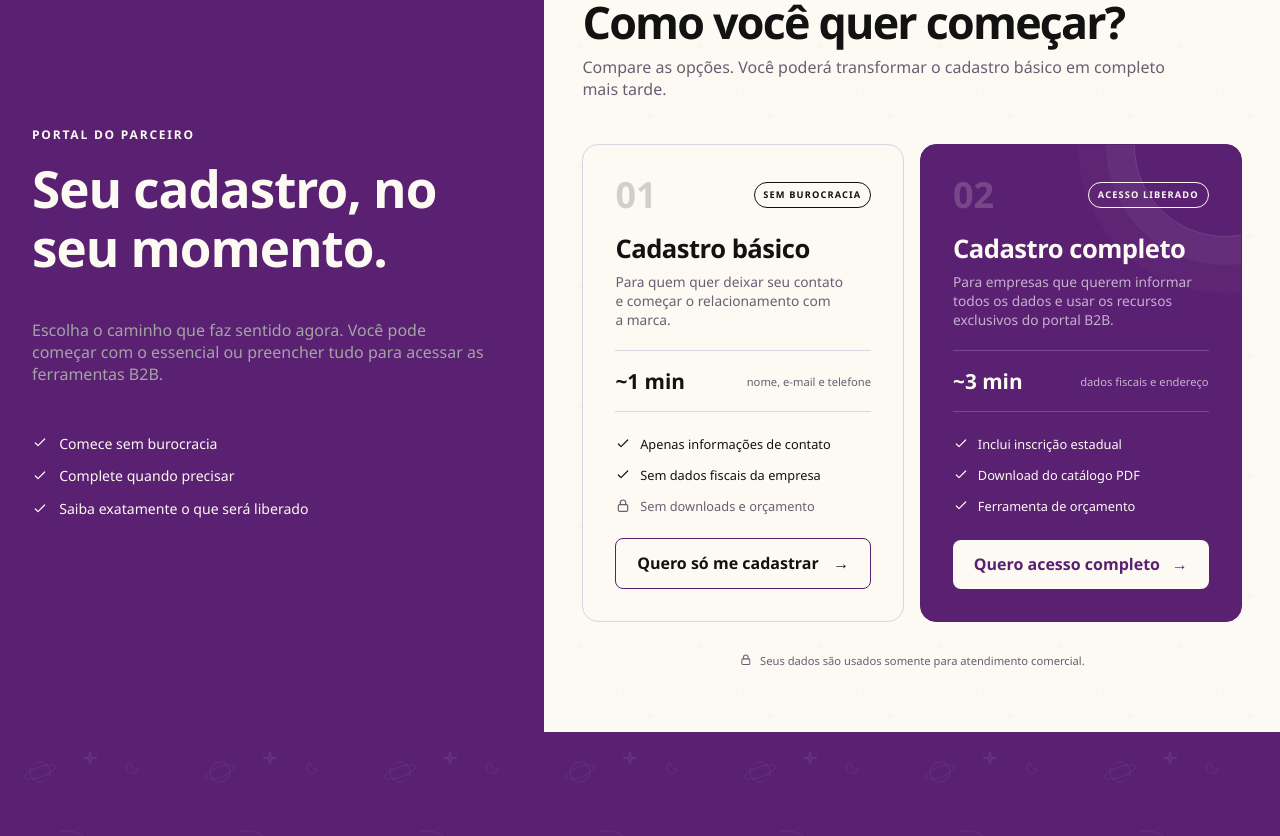
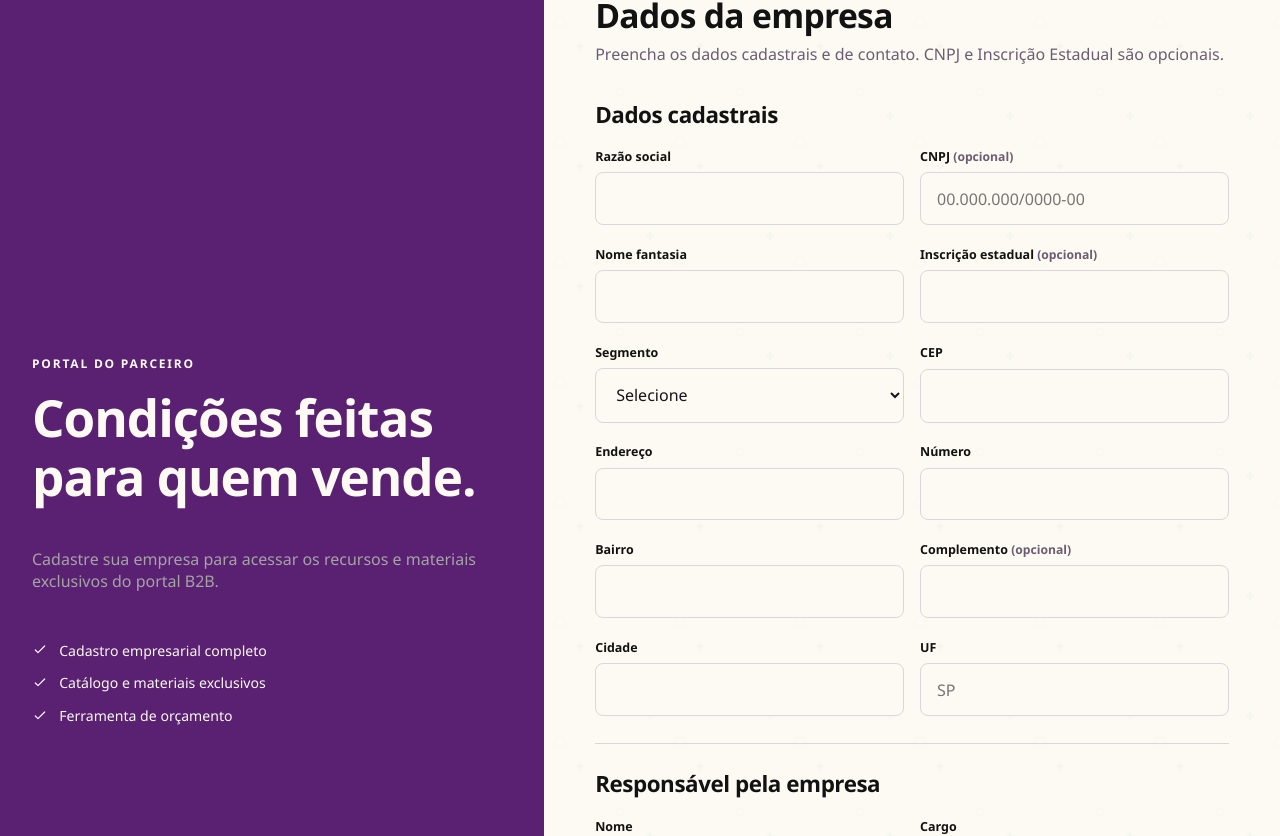
Before and after one commit to k2publicidade/grupogermano, a Next.js app: page /cadastro in a window 1280 px wide. Shown: the part 168-1004 px from the top of the page. Built offline with nearby package versions, Linux system fonts and the light colour scheme.

Commit message:
refactor(cadastro-b2b): mantém somente completo

```diff
--- a/app/(mundo-encantado)/cadastro/page.tsx
+++ b/app/(mundo-encantado)/cadastro/page.tsx
@@ -1,22 +1,13 @@
 'use client';
 
-import { FormEvent, useEffect, useState } from 'react';
+import { FormEvent, useState } from 'react';
 import Link from 'next/link';
 import { CheckIcon, LockIcon } from '@/components/icons';
 
-type RegistrationLevel = 'basico' | 'completo';
-
 export default function SignupPage() {
-  const [level, setLevel] = useState<RegistrationLevel | null>(null);
   const [sent, setSent] = useState(false);
   const [loading, setLoading] = useState(false);
   const [error, setError] = useState('');
-
-  useEffect(() => {
-    const requestedLevel = new URLSearchParams(window.location.search).get('nivel');
-    if (requestedLevel === 'completo') setLevel('completo');
-    if (requestedLevel === 'simples' || requestedLevel === 'basico') setLevel('basico');
-  }, []);
 
   async function submit(event: FormEvent<HTMLFormElement>) {
     event.preventDefault();
@@ -39,47 +30,23 @@ export default function SignupPage() {
   }
 
   return <section className="auth-page">
-    <div className="auth-aside"><p className="section-note">PORTAL DO PARCEIRO</p><h1>Seu cadastro, no seu momento.</h1><p>Escolha o caminho que faz sentido agora. Você pode começar com o essencial ou preencher tudo para acessar as ferramentas B2B.</p><div className="auth-benefits"><span><CheckIcon /> Comece sem burocracia</span><span><CheckIcon /> Complete quando precisar</span><span><CheckIcon /> Saiba exatamente o que será liberado</span></div></div>
-    <div className={`auth-form-wrap ${!level ? 'auth-form-wrap--choice' : ''}`}>{sent ? <div className="success-state"><span className="success-icon"><CheckIcon /></span><h2>Cadastro {level === 'completo' ? 'completo' : 'básico'} concluído.</h2><p>{level === 'completo' ? 'Seus dados completos foram recebidos e o download do catálogo já está liberado neste dispositivo.' : 'Seus dados de contato foram recebidos. Complete o cadastro quando quiser informar os dados da empresa e liberar os acessos exclusivos.'}</p><Link href={level === 'completo' ? '/mundo-encantado/download' : '/catalogo'} className="button button--dark">{level === 'completo' ? 'Baixar catálogo' : 'Voltar ao catálogo'}</Link></div> : !level ?
-      <div className="registration-choice">
-        <div className="registration-choice__intro"><p className="section-note">CADASTRO B2BUSINESS</p><h2>Como você quer começar?</h2><p>Compare as opções. Você poderá transformar o cadastro básico em completo mais tarde.</p></div>
-        <div className="registration-plans" aria-label="Opções de cadastro B2B">
-          <article className="registration-plan registration-plan--simple">
-            <div className="registration-plan__top"><span className="registration-plan__number">01</span><span className="registration-plan__tag">SEM BUROCRACIA</span></div>
-            <div><h3>Cadastro básico</h3><p>Para quem quer deixar seu contato e começar o relacionamento com a marca.</p></div>
-            <div className="registration-plan__time"><strong>~1 min</strong><span>nome, e-mail e telefone</span></div>
-            <ul><li><CheckIcon /> Apenas informações de contato</li><li><CheckIcon /> Sem dados fiscais da empresa</li><li className="is-locked"><LockIcon /> Sem downloads e orçamento</li></ul>
-            <button type="button" className="button button--outline button--full" onClick={() => setLevel('basico')}>Quero só me cadastrar <span aria-hidden="true">→</span></button>
-          </article>
-          <article className="registration-plan registration-plan--complete">
-            <div className="registration-plan__top"><span className="registration-plan__number">02</span><span className="registration-plan__tag">ACESSO LIBERADO</span></div>
-            <div><h3>Cadastro completo</h3><p>Para empresas que querem informar todos os dados e usar os recursos exclusivos do portal B2B.</p></div>
-            <div className="registration-plan__time"><strong>~3 min</strong><span>dados fiscais e endereço</span></div>
-            <ul><li><CheckIcon /> Inclui inscrição estadual</li><li><CheckIcon /> Download do catálogo PDF</li><li><CheckIcon /> Ferramenta de orçamento</li></ul>
-            <button type="button" className="button button--dark button--full" onClick={() => setLevel('completo')}>Quero acesso completo <span aria-hidden="true">→</span></button>
-          </article>
-        </div>
-        <p className="registration-choice__footnote"><LockIcon /> Seus dados são usados somente para atendimento comercial.</p>
-      </div> :
+    <div className="auth-aside"><p className="section-note">PORTAL DO PARCEIRO</p><h1>Condições feitas para quem vende.</h1><p>Cadastre sua empresa para acessar os recursos e materiais exclusivos do portal B2B.</p><div className="auth-benefits"><span><CheckIcon /> Cadastro empresarial completo</span><span><CheckIcon /> Catálogo e materiais exclusivos</span><span><CheckIcon /> Ferramenta de orçamento</span></div></div>
+    <div className="auth-form-wrap">{sent ? <div className="success-state"><span className="success-icon"><CheckIcon /></span><h2>Cadastro completo concluído.</h2><p>Seus dados foram recebidos e o download do catálogo já está liberado neste dispositivo.</p><Link href="/mundo-encantado/download" className="button button--dark">Baixar catálogo</Link></div> :
       <form className="signup-form" onSubmit={submit}>
-        <div className={`registration-selection registration-selection--${level}`}><div><span>VOCÊ ESCOLHEU</span><strong>Cadastro {level === 'completo' ? 'completo' : 'básico'}</strong><small>{level === 'completo' ? 'Todos os dados da empresa e acessos B2B' : 'Somente nome, e-mail e telefone'}</small></div><button type="button" onClick={() => { setError(''); setLevel(null); }}>Trocar opção</button></div>
-        <div><p className="section-note">ETAPA ÚNICA</p><h2>{level === 'completo' ? 'Complete os dados da empresa' : 'Informe seus dados de contato'}</h2><p>{level === 'completo' ? 'Preencha os dados cadastrais, fiscais e de contato para liberar seu acesso.' : 'Precisamos apenas das informações básicas para manter contato com você.'}</p></div>
-        <input type="hidden" name="nivelCadastro" value={level} />
-        {level === 'completo' && <>
-          <div><h3>Dados cadastrais</h3></div>
+        <div><p className="section-note">CADASTRO B2BUSINESS</p><h2>Dados da empresa</h2><p>Preencha os dados cadastrais e de contato. CNPJ e Inscrição Estadual são opcionais.</p></div>
+        <input type="hidden" name="nivelCadastro" value="completo" />
+        <div><h3>Dados cadastrais</h3></div>
           <div className="form-grid form-grid--2"><div className="field"><label htmlFor="razao">Razão social</label><input id="razao" name="razaoSocial" required autoComplete="organization" /></div><div className="field"><label htmlFor="cnpj">CNPJ <span>(opcional)</span></label><input id="cnpj" name="cnpj" placeholder="00.000.000/0000-00" inputMode="numeric" /></div></div>
           <div className="form-grid form-grid--2"><div className="field"><label htmlFor="fantasia">Nome fantasia</label><input id="fantasia" name="nomeFantasia" required /></div><div className="field"><label htmlFor="ie">Inscrição estadual <span>(opcional)</span></label><input id="ie" name="inscricaoEstadual" /></div></div>
           <div className="form-grid form-grid--2"><div className="field"><label htmlFor="segmento">Segmento</label><select id="segmento" name="segmento" required defaultValue=""><option value="" disabled>Selecione</option><option>Papelaria</option><option>Loja de presentes</option><option>Atacado / distribuição</option><option>Outro varejo</option></select></div><div className="field"><label htmlFor="cep">CEP</label><input id="cep" name="cep" required inputMode="numeric" autoComplete="postal-code" /></div></div>
           <div className="form-grid form-grid--2"><div className="field"><label htmlFor="endereco">Endereço</label><input id="endereco" name="endereco" required autoComplete="street-address" /></div><div className="field"><label htmlFor="numero">Número</label><input id="numero" name="numero" required /></div></div>
           <div className="form-grid form-grid--2"><div className="field"><label htmlFor="bairro">Bairro</label><input id="bairro" name="bairro" required /></div><div className="field"><label htmlFor="complemento">Complemento <span>(opcional)</span></label><input id="complemento" name="complemento" /></div></div>
           <div className="form-grid form-grid--2"><div className="field"><label htmlFor="cidade">Cidade</label><input id="cidade" name="cidade" required autoComplete="address-level2" /></div><div className="field"><label htmlFor="estado">UF</label><input id="estado" name="estado" required maxLength={2} placeholder="SP" autoComplete="address-level1" /></div></div>
-        </>}
-        {level === 'completo' && <hr />}<div><h3>{level === 'completo' ? 'Responsável pela empresa' : 'Seus dados básicos'}</h3></div>
-        <div className={`form-grid ${level === 'completo' ? 'form-grid--2' : ''}`}><div className="field"><label htmlFor="responsavel">Nome</label><input id="responsavel" name="responsavel" required autoComplete="name" /></div>{level === 'completo' && <div className="field"><label htmlFor="cargo">Cargo</label><input id="cargo" name="cargo" required /></div>}</div>
+        <hr /><div><h3>Responsável pela empresa</h3></div>
+        <div className="form-grid form-grid--2"><div className="field"><label htmlFor="responsavel">Nome</label><input id="responsavel" name="responsavel" required autoComplete="name" /></div><div className="field"><label htmlFor="cargo">Cargo</label><input id="cargo" name="cargo" required /></div></div>
         <div className="form-grid form-grid--2"><div className="field"><label htmlFor="email-cadastro">E-mail</label><input id="email-cadastro" name="email" type="email" required autoComplete="email" /></div><div className="field"><label htmlFor="telefone">Telefone / WhatsApp</label><input id="telefone" name="telefone" type="tel" required autoComplete="tel" /></div></div>
-        <label className="checkbox"><input name="consentimento" value="aceito" type="checkbox" required /><span>{level === 'completo' ? 'Confirmo que represento a empresa informada e aceito o tratamento dos dados para atendimento comercial.' : 'Aceito o tratamento dos meus dados para contato e atendimento comercial.'}</span></label>
-        {level === 'basico' && <p className="registration-notice"><LockIcon /> Este cadastro não libera downloads nem orçamentos. Você poderá completá-lo depois.</p>}
-        {error && <p className="form-error" role="alert">{error}</p>}<button className="button button--dark button--full" type="submit" disabled={loading}>{loading ? 'Enviando…' : `Concluir cadastro ${level === 'completo' ? 'completo' : 'básico'}`} <LockIcon /></button>
+        <label className="checkbox"><input name="consentimento" value="aceito" type="checkbox" required /><span>Confirmo que represento a empresa informada e aceito o tratamento dos dados para atendimento comercial.</span></label>
+        {error && <p className="form-error" role="alert">{error}</p>}<button className="button button--dark button--full" type="submit" disabled={loading}>{loading ? 'Enviando…' : 'Concluir cadastro completo'} <LockIcon /></button>
       </form>}
     </div>
   </section>;
--- a/app/api/forms/route.ts
+++ b/app/api/forms/route.ts
@@ -21,8 +21,8 @@ export async function POST(request: Request) {
   const values = Object.fromEntries(Object.entries(payload.data).slice(0, 30).map(([key, value]) => [key.slice(0, 80), String(value).slice(0, 2000)]));
   if (!Object.keys(values).length) return NextResponse.json({ error: 'Formulário vazio.' }, { status: 400 });
   const required = [...(requiredFields[payload.form] ?? [])];
-  if (payload.form === 'cadastro' && !['basico', 'completo'].includes(values.nivelCadastro)) {
-    return NextResponse.json({ error: 'Nível de cadastro inválido.' }, { status: 400 });
+  if (payload.form === 'cadastro' && values.nivelCadastro !== 'completo') {
+    return NextResponse.json({ error: 'Apenas o cadastro completo está disponível.' }, { status: 400 });
   }
   if (payload.form === 'cadastro' && values.consentimento !== 'aceito') {
     return NextResponse.json({ error: 'Confirme o consentimento para concluir o cadastro.' }, { status: 400 });
```
